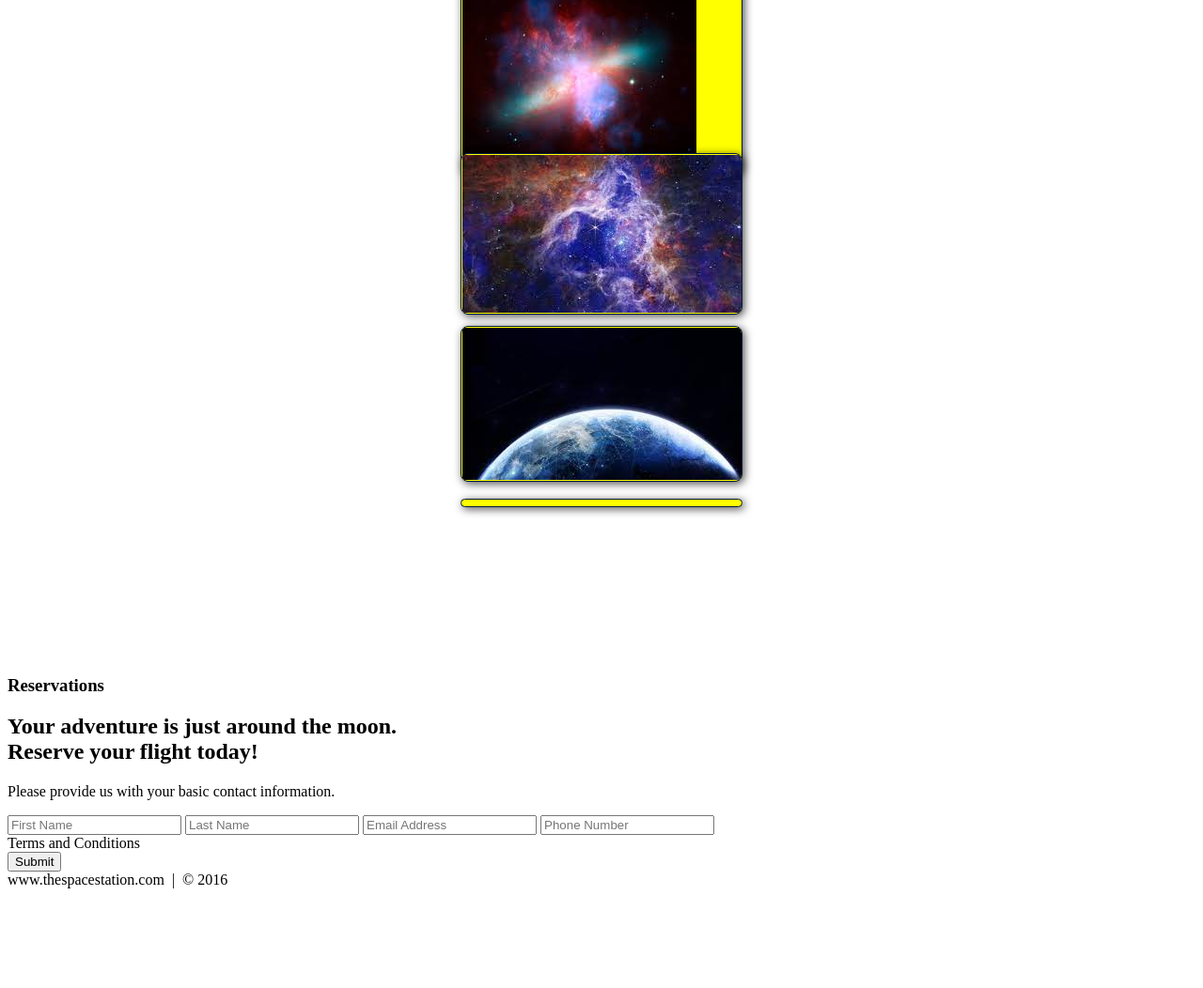
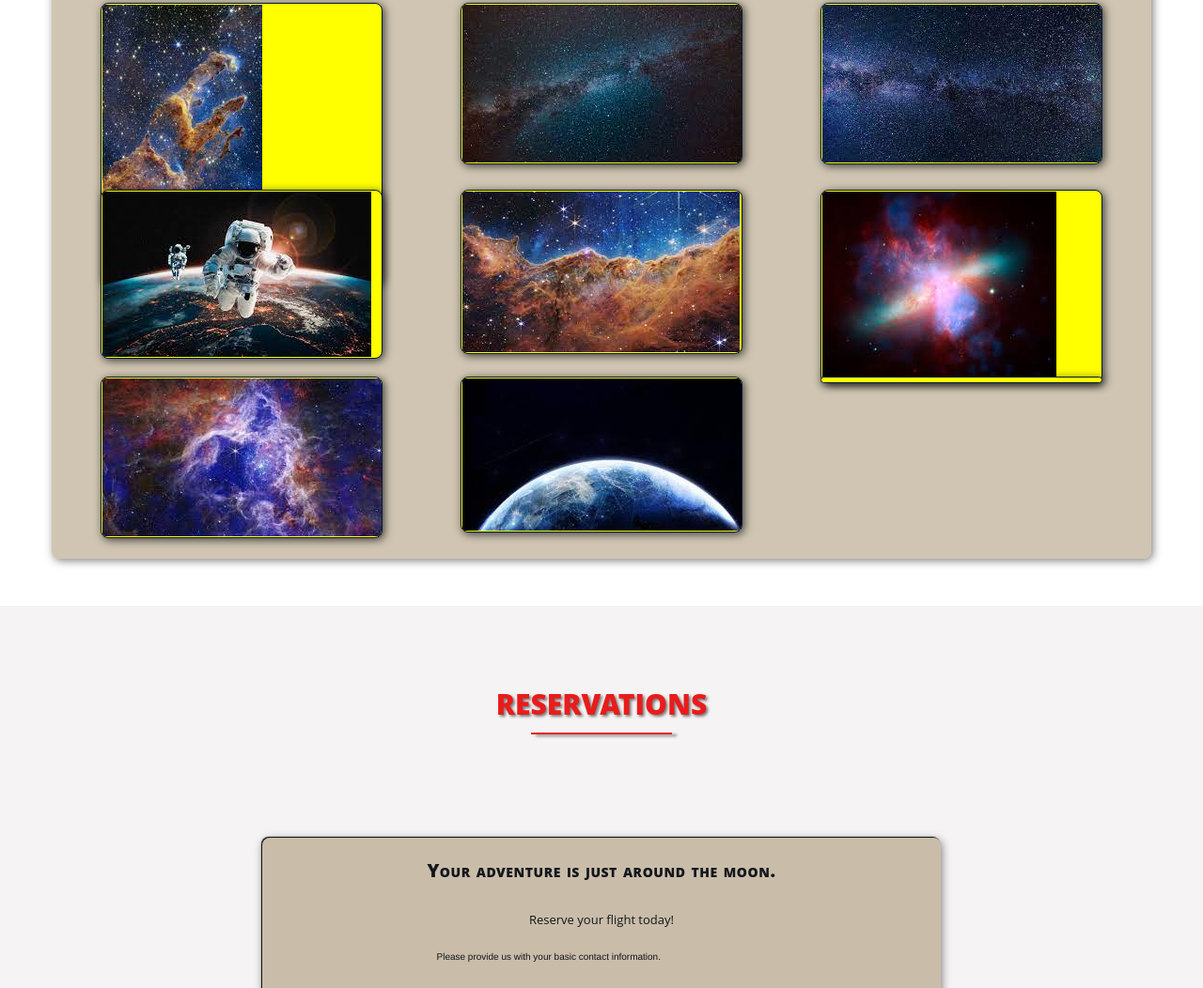
Before and after one commit to bsyms855/CSS-And-HTML-Projects, a plain HTML site: page space-station-resort/space-station.html in a window 1280 px wide. Shown: the part 1184-2236 px from the top of the page at 94% size. Before the commit the page ends 2138 px from the top, so only its background shows below. Drawn offline with Linux system fonts and the light colour scheme.

Commit message:
fixed space

```diff
--- a/space-station-resort/share.css
+++ b/space-station-resort/share.css
@@ -260,13 +260,13 @@ Contact STYLES
     font-family: 'Raleway', sans-serif;
 }
 
-.reervation input[type="text"] {
+.reservation input[type="text"] {
     font-size: 15px;
     outline: none;
     font-weight: 600;
     color: #8D8E8F;
     padding: 2% 1% 2% 7%;
-    width: 8%;
+    width: 80%;
     border-top: 1px solid #090B0D;
     border-right: 2px solid #424549;
     border-bottom:2px solid #424549;
--- a/space-station-resort/space-station.html
+++ b/space-station-resort/space-station.html
@@ -4,7 +4,7 @@
         <meta charset="utf-8">
         <title>The Space Station | Resort</title>
         <link rel="stylesheet" href="./CSS/space-station.css">
-        <link rel="stylesheet" href="./CSS/space-station.css">
+        <link rel="stylesheet" href="./share.css">
     </head>
 
     <body>
@@ -25,7 +25,7 @@
           <!--HOME-->
           <div id="home">
             <div class="container">
-            <div class="'text-center">
+            <div class="text-center">
                 <span class="head-main">The Space Station</span>
             </div>
 </div>
```
